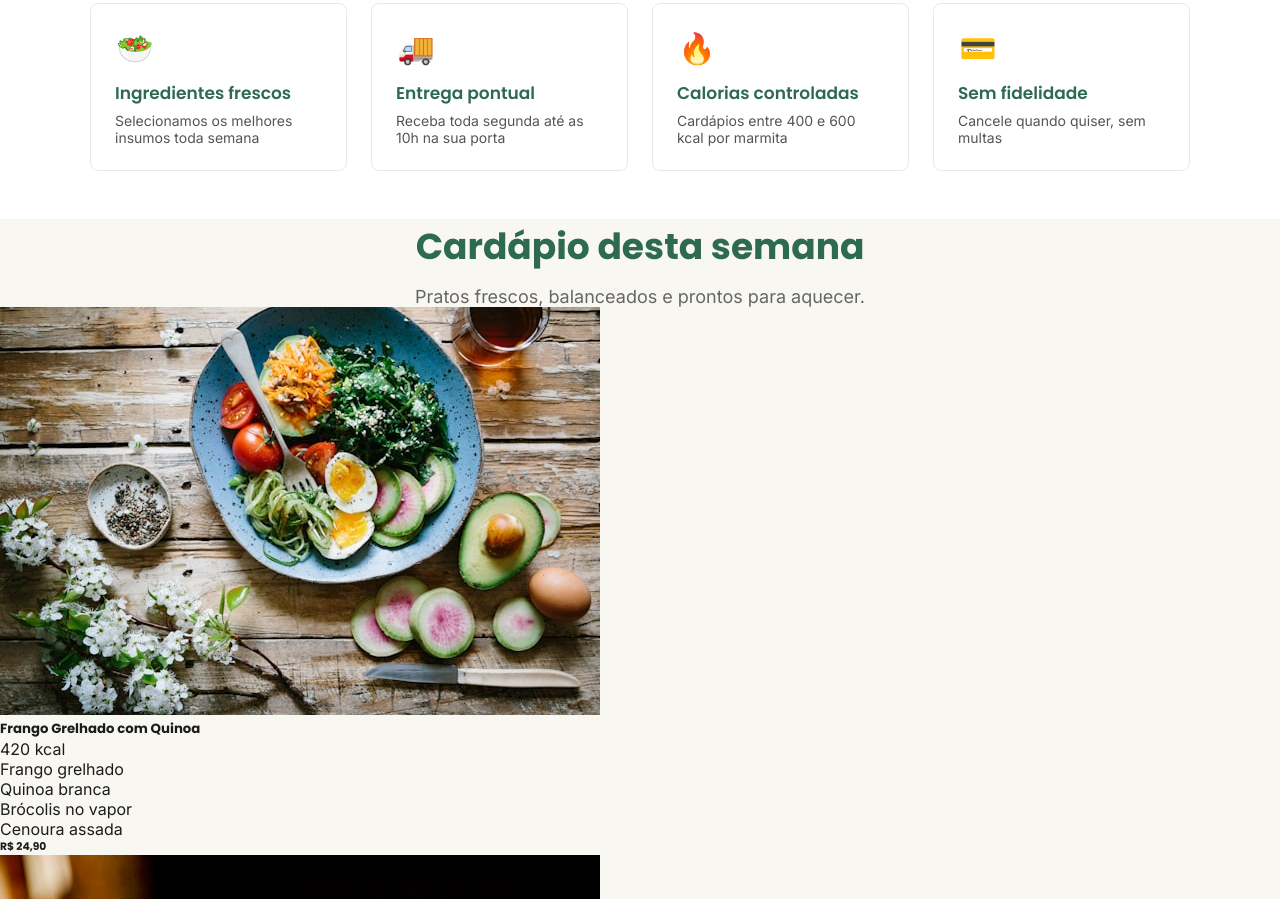
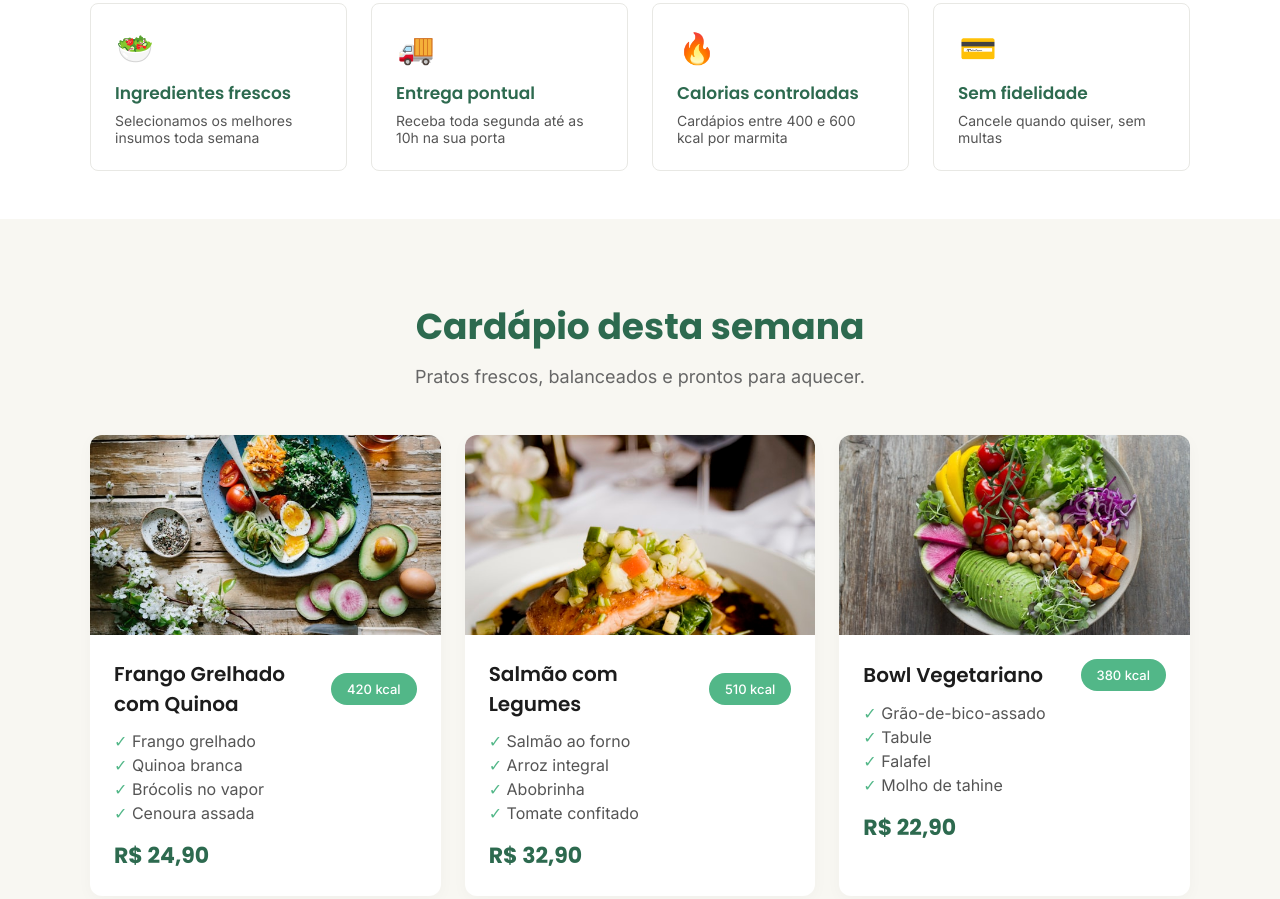
Before and after one commit to marcosaureliodevelop/lp-nutribox, a plain HTML site: page index.html in a window 1280 px wide. Shown: the part 909-1808 px from the top of the page. Drawn offline with Linux system fonts and the light colour scheme.

Commit message:
change: create menu section

```diff
--- a/index.html
+++ b/index.html
@@ -35,6 +35,7 @@
       </section>
     </header>
     <main>
+
       <!-- Seção dos Benefícios -->
       <section class="benefits">
         <section class="container">
@@ -62,73 +63,72 @@
       </section>
 
       <!-- Cardáio da Semana -->
-      <section id="menu">
-
+      <section id="menu" class="menu">
+        <section class="container">
           <section class="section-header">
             <h2>Cardápio desta semana</h2>
             <p>Pratos frescos, balanceados e prontos para aquecer.</p>
           </section>
-
-        <section class="menu-showcase">
-
-          <section class="card">
+          <section class="showcase">
+            <article class="card">
               <img
                 src="./assets/images/card_1.jpeg"
                 alt="Imagem da Receita Frango Grelhado com Quinoa."
               />
               <section class="card-wrapper">
                 <section class="card-header">
-                <h5>Frango Grelhado com Quinoa</h5>
-                <span>420 kcal</span>
+                  <h3>Frango Grelhado com Quinoa</h3>
+                  <span class="badge">420 kcal</span>
                 </section>
                 <ul>
-                <li>Frango grelhado</li>
-                <li>Quinoa branca</li>
-                <li>Brócolis no vapor</li>
-                <li>Cenoura assada</li>
+                  <li><span class="checked-icon">✓</span> Frango grelhado</li>
+                  <li><span class="checked-icon">✓</span> Quinoa branca</li>
+                  <li><span class="checked-icon">✓</span> Brócolis no vapor</li>
+                  <li><span class="checked-icon">✓</span> Cenoura assada</li>
                 </ul>
-              <h6>R$ 24,90</h6>
+                <h6 class="price">R$ 24,90</h6>
               </section>
-          </section>
-
-          <section class="card">
+            </article>
+            <article class="card">
               <img
                 src="./assets/images/card_2.jpeg"
                 alt="Imagem da Receita Salmão com legumes."
               />
               <section class="card-wrapper">
                 <section class="card-header">
-                <h5>Salmão com Legumes</h5>
-                <span>510 kcal</span>
+                  <h3>Salmão com Legumes</h3>
+                  <span class="badge">510 kcal</span>
                 </section>
                 <ul>
-                <li>Salmão ao forno</li>
-                <li>Arroz integral</li>
-                <li>Abobrinha</li>
-                <li>Tomate confitado</li>
+                  <li><span class="checked-icon">✓</span> Salmão ao forno</li>
+                  <li><span class="checked-icon">✓</span> Arroz integral</li>
+                  <li><span class="checked-icon">✓</span> Abobrinha</li>
+                  <li><span class="checked-icon">✓</span> Tomate confitado</li>
                 </ul>
-              <h6>R$ 32,90</h6>
+                <h6 class="price">R$ 32,90</h6>
               </section>
-          </section>
-
-          <section class="card">
+            </article>
+            <article class="card">
               <img
                 src="./assets/images/card_3.jpeg"
                 alt="Imagem da Receita Bowl vegetariano."
               />
               <section class="card-wrapper">
                 <section class="card-header">
-                <h5>Bowl Vegetariano</h5>
-                <span>380 kcal</span>
+                  <h3>Bowl Vegetariano</h3>
+                  <span class="badge">380 kcal</span>
                 </section>
                 <ul>
-                <li>Grão-de-bico-assado</li>
-                <li>Tabule</li>
-                <li>Falafel</li>
-                <li>Molho de tahine</li>
+                  <li>
+                    <span class="checked-icon">✓</span> Grão-de-bico-assado
+                  </li>
+                  <li><span class="checked-icon">✓</span> Tabule</li>
+                  <li><span class="checked-icon">✓</span> Falafel</li>
+                  <li><span class="checked-icon">✓</span> Molho de tahine</li>
                 </ul>
-              <h6>R$ 22,90</h6>
+                <h6 class="price">R$ 22,90</h6>
               </section>
+            </article>
           </section>
         </section>
       </section>
```
Lines whose indentation alone changed are shown as unchanged.
